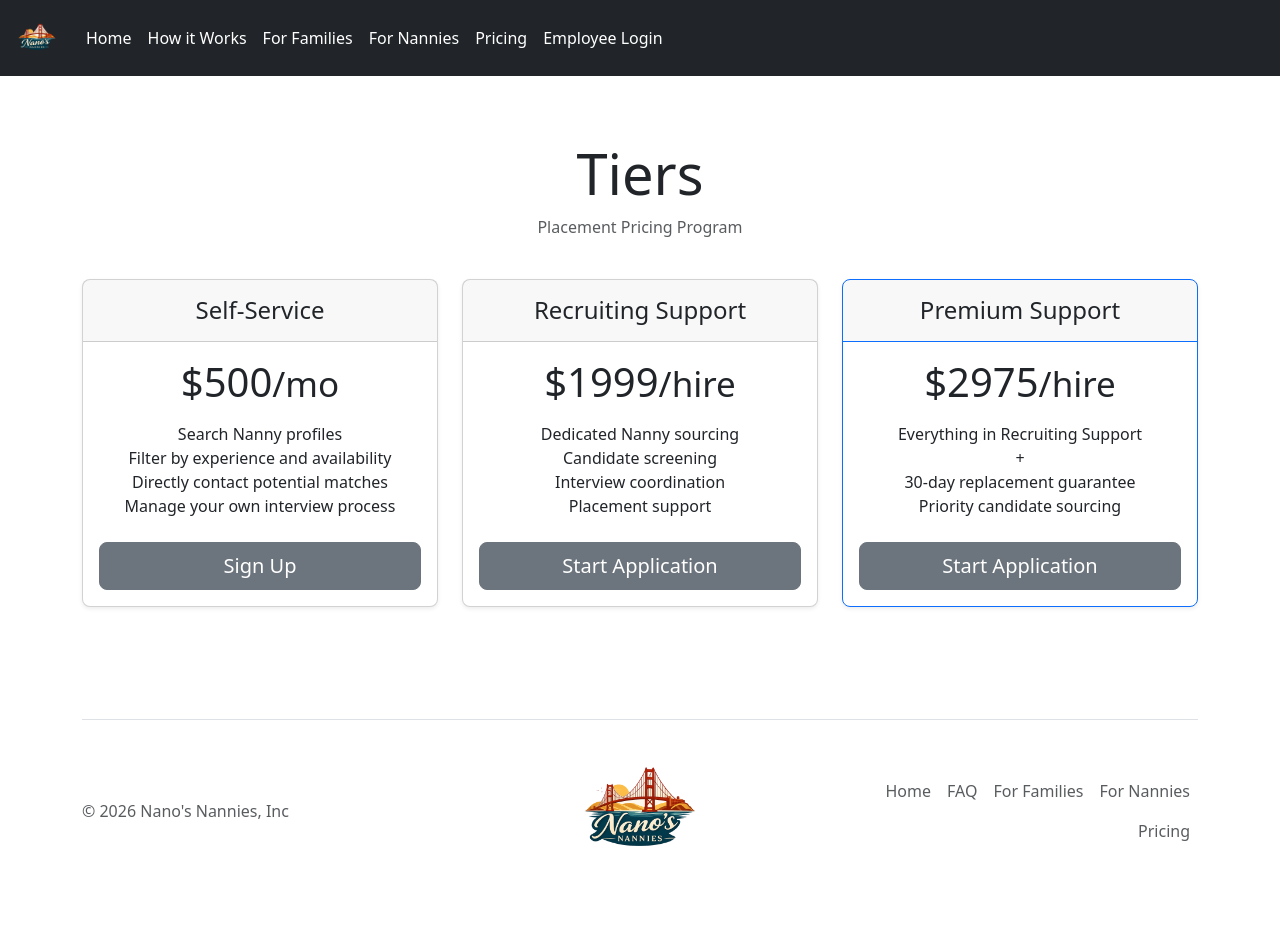
After one commit to marcusxhale1/NanoBones, a Node server app: page /pricing in a window 1280 px wide. The commit adds this page. Run offline with Node 20, Linux system fonts and the light colour scheme.

Commit message:
home page reroute finished

```diff
--- a/PricingBones/pricing.html
+++ b/PricingBones/pricing.html
@@ -4,7 +4,7 @@
     <title>Pricing Table</title>
     <link rel="preconnect" href="https://fonts.googleapis.com" />
     <link rel="preconnect" href="https://fonts.gstatic.com" crossorigin />
-    <link rel="stylesheet" href="./style.css">
+    <link rel="stylesheet" href="../public/pricingStyle.css">
     <link
       href="https://fonts.googleapis.com/css2?family=Sono:wght@400;700&display=swap"
       rel="stylesheet"
--- a/index.js
+++ b/index.js
@@ -2,7 +2,7 @@ import express from "express";
 import bodyParser from "body-parser";
 
 const app = express();
-const port = 3001;
+const port = 3002;
 
 app.use(bodyParser.urlencoded({ extended: true }));
 app.use(express.static("public"));
@@ -12,6 +12,12 @@ app.get("/", (req, res) => {
   res.render("index.ejs");
     });
 
+app.get("/pricing", (req, res) => {
+  //Step 1 - Make the get route work and render the index.ejs file.
+  res.render("pricing.ejs");
+    });
+
+
 app.listen(port, () => {
   console.log(`Listening on port ${port}`);
 });
--- a/views/partials/header.ejs
+++ b/views/partials/header.ejs
@@ -10,7 +10,7 @@
     <link rel="stylesheet" href="./style.css">
 <nav class="navbar navbar-expand-lg navbar-dark bg-dark">
     <div class="container-fluid">
-      <a class="navbar-brand" href="#"><img src="/Nano.png" height="50" alt="Nano Nannie Logo"></a>
+      <a class="navbar-brand" href="/"><img src="/Nano.png" height="50" alt="Nano Nannie Logo"></a>
       <button class="navbar-toggler" type="button" data-bs-toggle="collapse" data-bs-target="#navbarSupportedContent"
         aria-controls="navbarSupportedContent" aria-expanded="false" aria-label="Toggle navigation">
         <span class="navbar-toggler-icon"></span>
@@ -18,7 +18,7 @@
       <div class="collapse navbar-collapse" id="navbarSupportedContent">
         <ul class="navbar-nav me-auto mb-2 mb-lg-0">
           <li class="nav-item">
-            <a class="nav-link active" aria-current="page" href="#">Home</a>
+            <a class="nav-link active" aria-current="page" href="/">Home</a>
           </li>
           <li class="nav-item">
             <a class="nav-link active" aria-current="page" href="#">How it Works</a>
@@ -30,7 +30,7 @@
             <a class="nav-link active" href="#">For Nannies</a>
           </li>
           <li class="nav-item">
-            <a class="nav-link active" href="#">Pricing</a>
+            <a class="nav-link active" href="/pricing">Pricing</a>
           </li>
           <li class="nav-item">
             <a class="nav-link active" href="#">Employee Login</a>
--- /dev/null
+++ b/views/pricing.ejs
@@ -0,0 +1,68 @@
+<%- include("partials/header.ejs") %>
+
+
+
+<main class="container py-5">
+
+  <div class="pricing-header p-3 pb-md-4 mx-auto text-center">
+    <h1 class="display-4 fw-normal">Tiers</h1>
+    <p class="fs-9 text-body-secondary">
+     Placement Pricing Program
+    </p>
+  </div>
+
+  <div class="row row-cols-1 row-cols-md-3 mb-3 text-center">
+<div class="col">
+            <div class="card mb-4 rounded-3 shadow-sm">
+                <div class="card-header py-3">
+                    <h4 class="my-0 fw-normal">Self-Service</h4>
+                </div>
+                <div class="card-body">
+                    <h1 class="card-title pricing-card-title">$500<small class="fg-2 fw-light">/mo</small></h1>
+                    <ul class="list-unstyled mt-3 mb-4 w-100">
+                        <li>Search Nanny profiles</li>
+                        <li>Filter by experience and availability</li>
+                        <li>Directly contact potential matches</li>
+                        <li>Manage your own interview process</li>
+                    </ul><button type="button" class="w-100 btn-outline btn btn-secondary theme-primary btn-lg">Sign Up</button>
+                </div>
+            </div>
+        </div>
+        <div class="col">
+            <div class="card mb-4 rounded-3 shadow-sm">
+                <div class="card-header py-3">
+                    <h4 class="my-0 fw-normal">Recruiting Support</h4>
+                </div>
+                <div class="card-body">
+                    <h1 class="card-title pricing-card-title">$1999<small class="fg-2 fw-light">/hire</small></h1>
+                    <ul class="list-unstyled mt-3 mb-4 w-100">
+                        <li>Dedicated Nanny sourcing</li>
+                        <li>Candidate screening</li>
+                        <li>Interview coordination</li>
+                        <li>Placement support</li>
+                    </ul><button type="button" class="w-100 btn-solid theme-primary btn-lg btn btn-secondary">Start Application</button>
+                </div>
+            </div>
+        </div>
+        <div class="col">
+            <div class="card mb-4 rounded-3 shadow-sm border-primary">
+                <div class="card-header py-3 theme-primary border-primary">
+                    <h4 class="my-0 fw-normal">Premium Support</h4>
+                </div>
+                <div class="card-body">
+                    <h1 class="card-title pricing-card-title">$2975<small class="fg-2 fw-light">/hire</small></h1>
+                    <ul class="list-unstyled mt-3 mb-4 w-100">
+                        <li>Everything in Recruiting Support</li>
+                        <li>+</li>
+                        <li>30-day replacement guarantee</li>
+                        <li>Priority candidate sourcing</li>
+                    </ul><button type="button" class="w-100 btn-solid theme-primary btn-lg btn btn-secondary">Start Application</button>
+                </div>
+            </div>
+        </div>
+    <!-- Your existing three pricing cards -->
+
+  </div>
+
+</main>
+    <%- include("partials/footer.ejs") %>
```
Also changed, not shown: public/pricingStyle.css (renamed from PricingBones/style.css), views/forFamilies.ejs (added).
